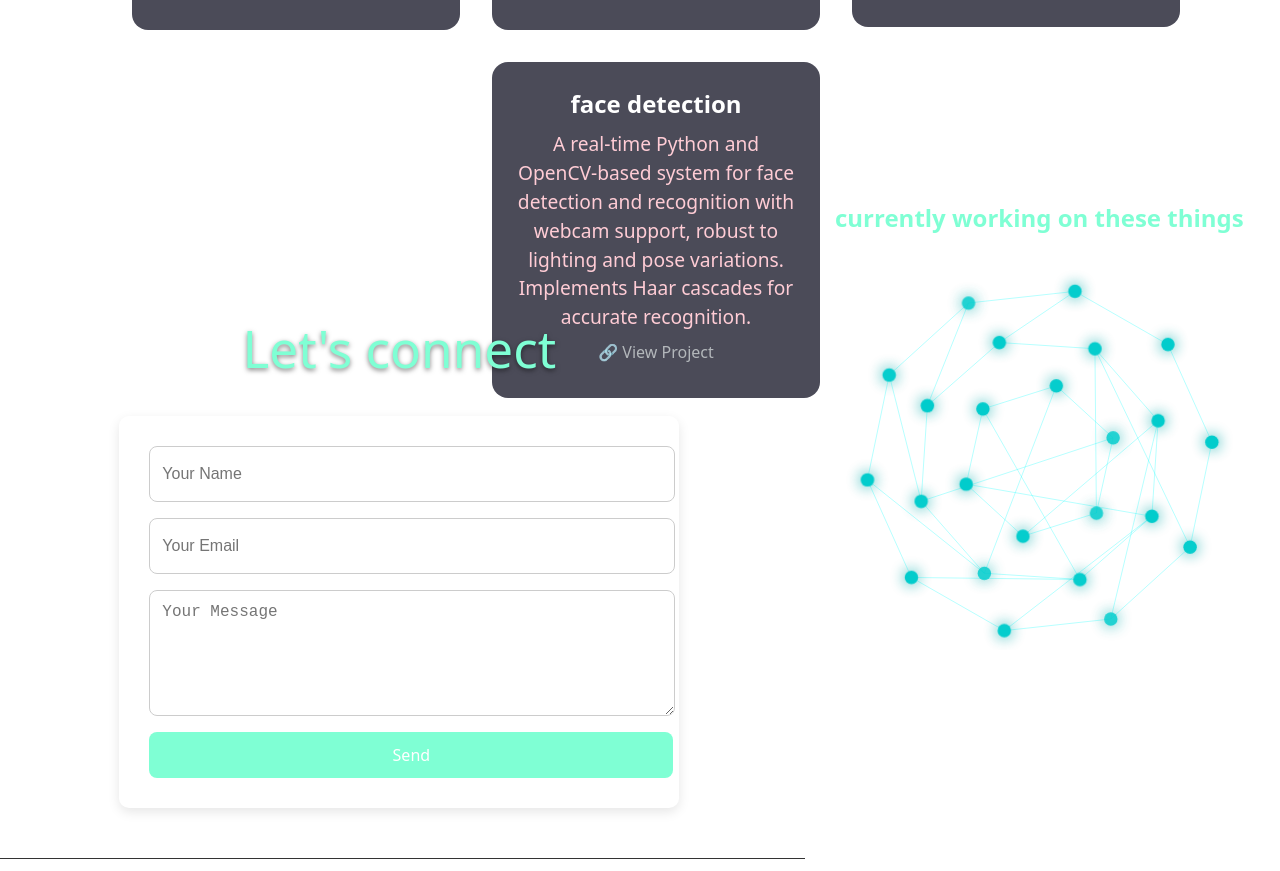
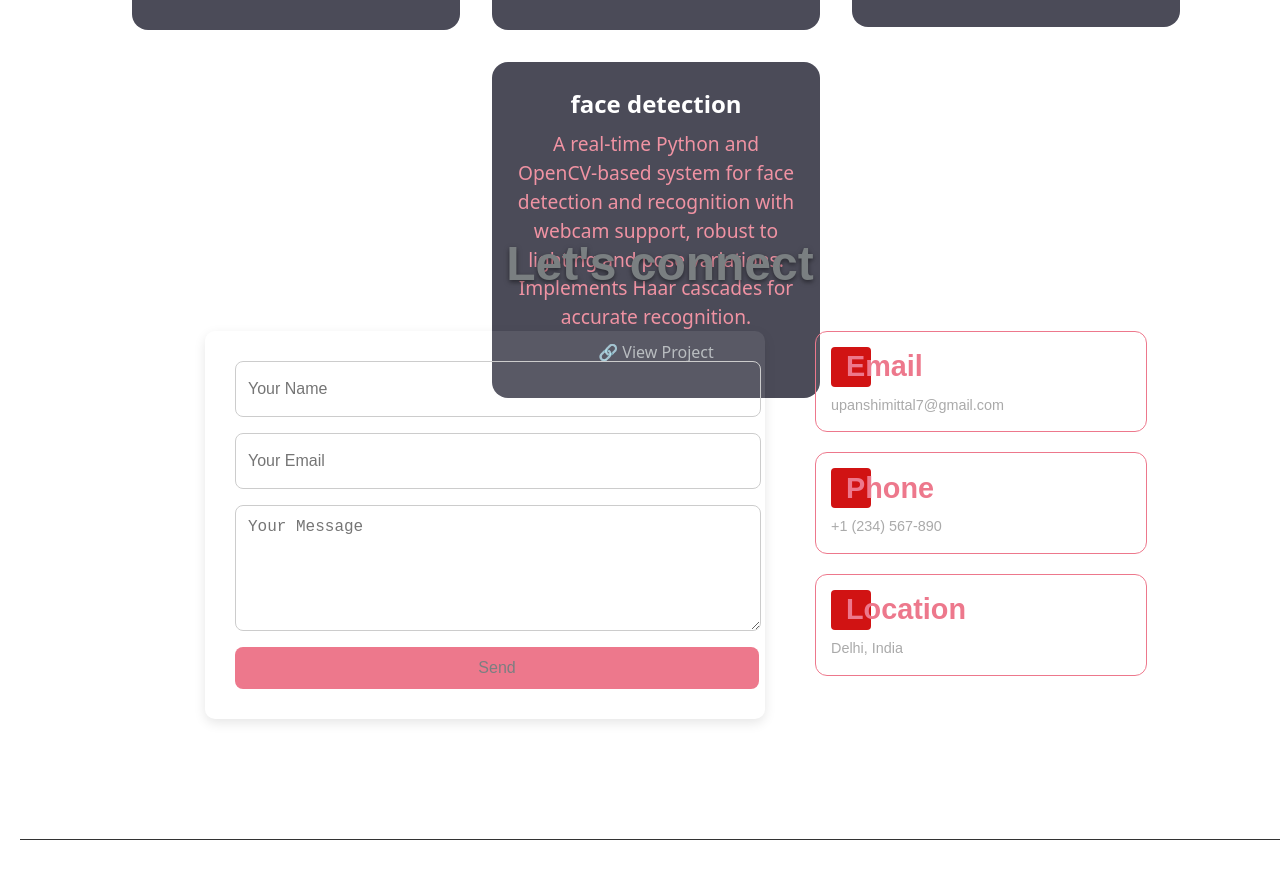
Before and after one commit to Upanshi-Mittal/Portfolio, a React (Vite) app: page / in a window 1280 px wide. Shown: the part 1920-2791 px from the top of the page. Built offline with nearby package versions, Linux system fonts and the light colour scheme.

Commit message:
add contact details

```diff
--- a/src/App.css
+++ b/src/App.css
@@ -80,8 +80,5 @@ Hero{
   position: relative;
 }
 .page5{
-  height: fit-content;
   width:100%;
-  margin-top:70px;
-  position: relative;
 }
--- a/src/App.jsx
+++ b/src/App.jsx
@@ -76,9 +76,8 @@ function App() {
 
         <div className="page4">
         </div>
-        <div className="page5" style={{ height: '90vh',display:"flex" }}>
+        <div className="page5" style={{ height: 'fit-content' }}>
           <Contact />
-          <ConstellationMap style={{marginLeft:"1000px"}}/>
         </div>
 
       </div>
@@ -88,7 +87,6 @@ function App() {
           height="100vh"
           viewBox="0 -0 800 600"
           preserveAspectRatio="xMidYMid meet"
-
         >
           <g transform="translate(0, 350)">
             <path
--- a/src/components/contact/contact.css
+++ b/src/components/contact/contact.css
@@ -1,13 +1,15 @@
 .contact {
   height: auto;
-  display: flex;
+  padding: 50px 20px 0px 0px;
+  width:100%;
+  margin:20px;
+  display :flex;
   flex-direction: column;
-  align-items: center; /* Aligns form to the top vertically */
-  justify-content: flex-start; /* Aligns form to the left */
-  padding: 50px 20px 50px 20px;
-  width:70%;
-  margin:20px;
-
+  justify-content: space-between;
+  font-family: 'Poppins', sans-serif;
+  font-size: 1.8rem;
+  color: #7a7f81;
+  margin-top: 0.5rem;
 }
 
 .contact-form {
@@ -20,6 +22,7 @@
   max-width: 500px;
   box-shadow: 0 4px 12px rgba(0, 0, 0, 0.1);
   background: rgba(255, 255, 255, 0.08);
+  margin-bottom: 100px;
 }
 
 .form-input,
@@ -42,27 +45,28 @@
   padding: 12px;
   border: none;
   border-radius: 8px;
-  background: aquamarine;
-  color: white;
+  background: rgb(237, 120, 140);
+
+  color: #7a7f81;
   font-size: 1rem;
   cursor: pointer;
 }
 
 .submit-btn:hover {
-  background: rgb(22, 114, 83);
+  background: linear-gradient(90deg, #6f0325, #b22b56, #a07986);
+  -webkit-background-clip: text;
+  -webkit-text-fill-color: transparent;
 }
 .footer {
-  width: 110%;
+  width: 100%;
   background: rgba(255, 255, 255, 0.08);
-  color: #f2f2f2;
+  color: #7a7f81;
   text-align: center;
-  padding: 30px 10px;
+  padding-top:30px;
   font-family: 'Poppins', sans-serif;
-  bottom:0;
+  bottom:-20px;
   border-top: 1px solid #333;
   position: relative;
-  left: 0;
-  margin-top: 50px;
 }
 
 .footer-content {
@@ -71,6 +75,7 @@
   align-items: center;
   justify-content: center;
   gap: 15px;
+
 }
 
 .footer-text {
@@ -108,7 +113,8 @@
   font-size: clamp(2rem, 4vw, 4rem);
   margin-bottom: 5vh;
   text-shadow: 0 2px 5px rgba(0, 0, 0, 0.5);
-  color: aquamarine;
+  color: #7a7f81;
+
   font-weight: 400;
   text-align: center;
 }
@@ -120,3 +126,92 @@
   position: relative;
   z-index: 1;
 }
+
+.contact-container {
+  display: flex;
+  justify-content: center;
+  align-items: flex-start;
+  gap: 50px;
+  width: 100%;
+  flex-wrap: wrap;
+}
+
+.mail{
+  background-color: #6f0325;
+}
+
+.Box{
+  width:20px;
+  height:20px;
+  padding :10px;
+  border-radius: 10%;
+  display: flex;
+  align-items: center;
+  justify-content: center;
+  margin-right: 10px;
+  gap:10px;
+  background-color: rgb(209, 19, 19);
+}
+
+.Box svg {
+  color: rgb(30, 29, 29);
+  font-size: 7rem;
+}
+
+.social-links {
+  display: flex;
+  flex-direction: column;
+  gap: 20px;
+  left: 100px;
+  max-width: 300px;
+}
+
+.mail,
+.Phone,
+.location {
+  display: flex;
+  flex-direction: column;
+  gap: 8px;
+  background: rgba(255, 255, 255, 0.05);
+  padding: 15px;
+  border-radius: 12px;
+  align-items: flex-start;
+  border: 1px solid   rgb(237, 120, 140);
+;
+}
+
+.title {
+  font-weight: 600;
+  color: rgb(237, 120, 140);
+}
+
+.social-links a {
+  color: #aaa;
+  text-decoration: none;
+  font-size: 0.9rem;
+}
+
+.social-links a:hover {
+  color: white;
+}
+
+@media (max-width: 768px) {
+  .contact-container {
+    flex-direction: column;
+    align-items: center;
+  }
+
+  .social-links {
+    align-items: center;
+  }
+}
+
+.contact-title{
+  font-size: clamp(2rem, 5vw, 3rem);  /* responsive */
+  color: #7a7f81;
+  display: flex;
+  justify-content: center;
+  align-items: center;
+  flex-wrap: wrap;
+  font-weight: 800;
+}
--- a/src/components/contact/contact.jsx
+++ b/src/components/contact/contact.jsx
@@ -1,10 +1,12 @@
+import { FaLocationPin, FaMessage } from "react-icons/fa6";
 import "./contact.css";
-import { FaGithub, FaLinkedin, FaGlobe, FaInstagram, FaDiscord } from "react-icons/fa";
+import { FaGithub, FaLinkedin, FaGlobe, FaInstagram, FaDiscord, FaLandmark, FaPhone } from "react-icons/fa";
 
 function Contact() {
   return (
     <div className="contact" id="contact">
-      <h1 className="contact-title" style={{marginTop:"50px"}}>Let's connect</h1>
+      <h1 className="contact-title" style={{ marginTop: "50px" }}>Let's connect</h1>
+      <div className="contact-container" >
         <form
           action="https://api.web3forms.com/submit"
           method="POST"
@@ -41,6 +43,32 @@ function Contact() {
             Send
           </button>
         </form>
+        <div className="social-links">
+          <div className="mail">
+            <div className="Box">
+            <FaMessage />
+            <span className="title">Email</span>
+            </div>
+            <a href="mailto:upanshimittal7@gmail.com">upanshimittal7@gmail.com</a>
+          </div>
+          <div className="Phone">
+            <div className="Box">
+            <FaPhone />
+            <div className="title">Phone</div>
+            </div>
+            <a href="tel:+1234567890">+1 (234) 567-890</a>
+          </div>
+          <div className="location">
+            <div className="Box">
+            <FaLocationPin />
+            <div className="title">Location</div>
+            </div>
+            <a href="https://www.google.com/maps/place/India" target="_blank" rel="noopener noreferrer">
+              Delhi, India
+            </a>
+          </div>
+        </div>
+      </div>
       <div className="footer">
         <div className="footer-content">
           <p className="footer-text">Made with ❤️ by Upanshi Mittal</p>
--- a/src/components/project/project.css
+++ b/src/components/project/project.css
@@ -66,7 +66,7 @@ h1 {
 }
 
 .description{
-  color: pink;
+  color: rgb(237, 120, 140);
 }
 
 .cardpro a {
```
Lines whose indentation alone changed are shown as unchanged.
